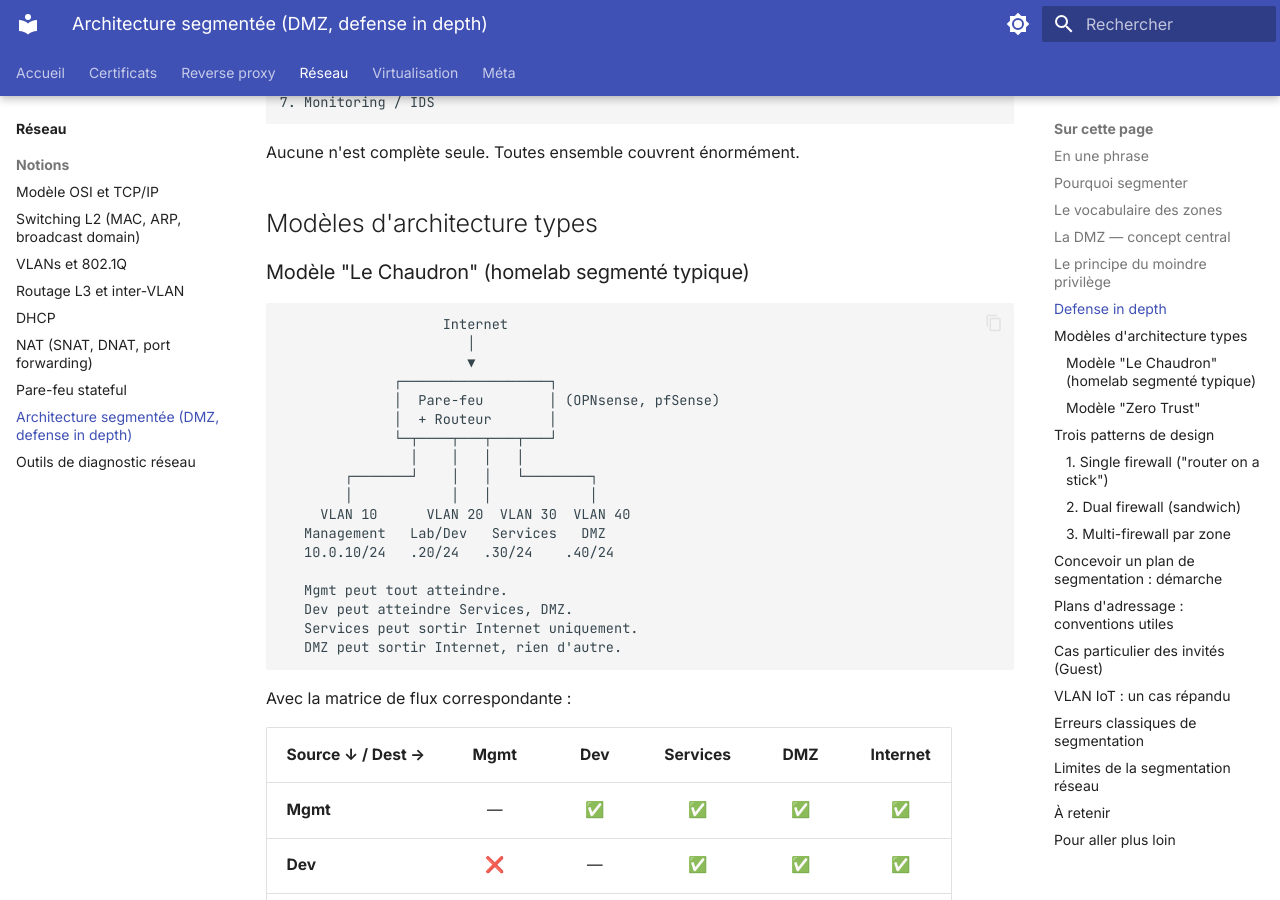
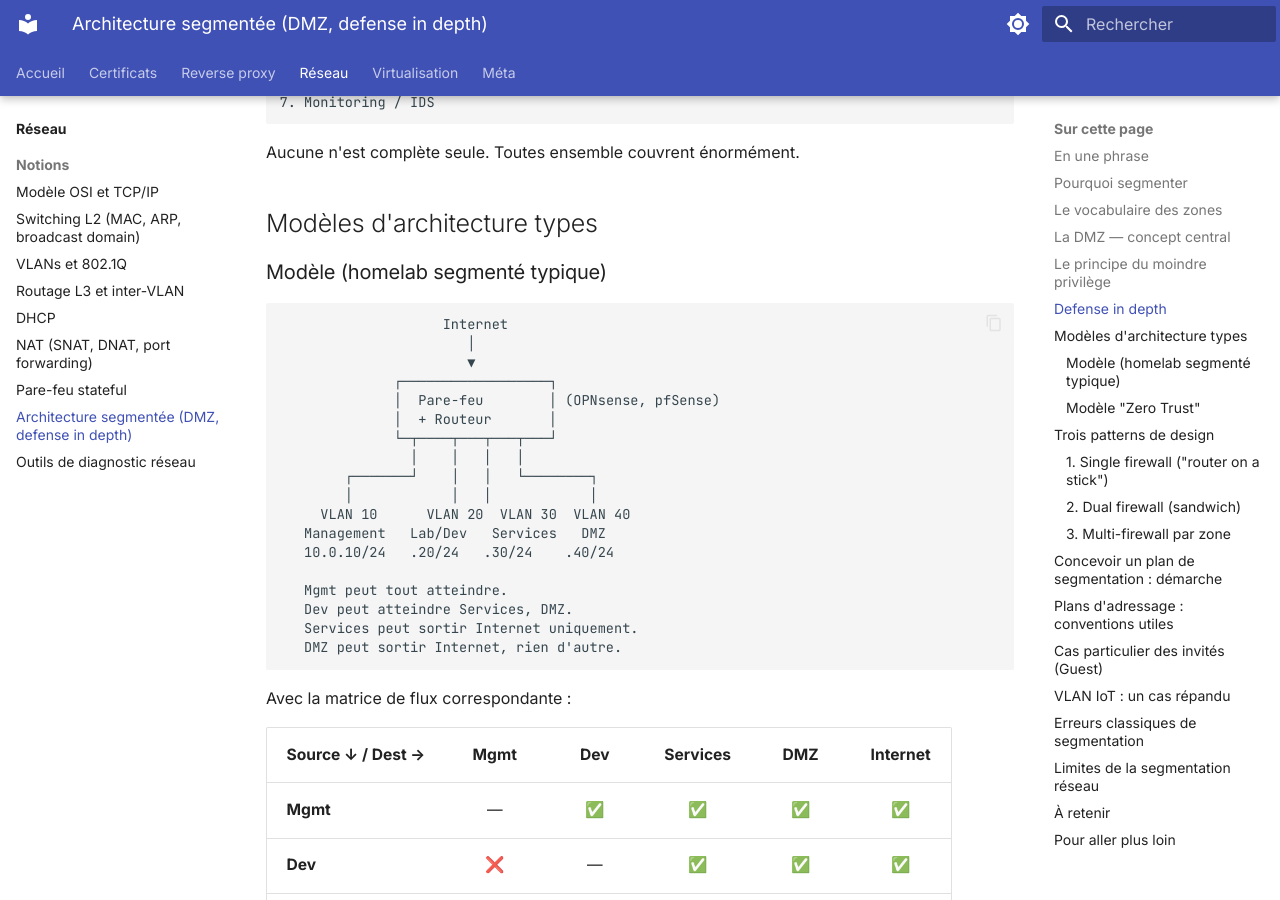
Before and after one commit to homelab-ops-jr/wiki-jayrine, an MkDocs documentation site: the page built from docs/reseau/notions/08-architecture-segmentee.md, in a window 1280 px wide and 900 px high, scrolled down 2758 px. Built offline with MkDocs 1.6.1 and Material for MkDocs 9.7.7, drawn with Linux system fonts in a browser that asks for light colours.

Commit message:
Fix notions réseau

````diff
--- a/docs/reseau/notions/08-architecture-segmentee.md
+++ b/docs/reseau/notions/08-architecture-segmentee.md
@@ -89,7 +89,7 @@ Aucune n'est complète seule. Toutes ensemble couvrent énormément.
 
 ## Modèles d'architecture types
 
-### Modèle "Le Chaudron" (homelab segmenté typique)
+### Modèle (homelab segmenté typique)
 
 ```
                     Internet
````
Also changed, not shown: docs/reseau/notions/03-vlans-et-802-1q.md (+1 -1 lines).
